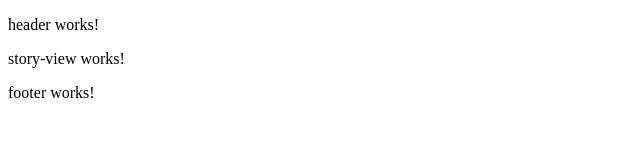
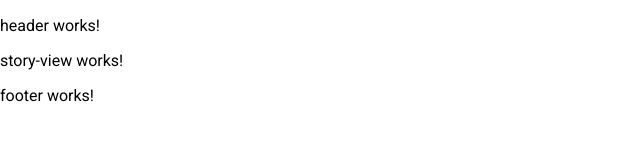
Before and after one commit to IntegerMan/DoggoQuestNg, an Angular app: page / in a window 1280 px wide. Shown: the top 160 px of the page, without its empty margins (0-640 px from the left). Built offline with nearby package versions, Linux system fonts and the light colour scheme.

Commit message:
Added Angular Materal
Using Custom theme, HammerJS, and Browser Animations

```diff
--- a/package.json
+++ b/package.json
@@ -12,13 +12,16 @@
   "private": true,
   "dependencies": {
     "@angular/animations": "~8.2.14",
+    "@angular/cdk": "~8.2.3",
     "@angular/common": "~8.2.14",
     "@angular/compiler": "~8.2.14",
     "@angular/core": "~8.2.14",
     "@angular/forms": "~8.2.14",
+    "@angular/material": "~8.2.3",
     "@angular/platform-browser": "~8.2.14",
     "@angular/platform-browser-dynamic": "~8.2.14",
     "@angular/router": "~8.2.14",
+    "hammerjs": "^2.0.8",
     "rxjs": "~6.4.0",
     "tslib": "^1.10.0",
     "zone.js": "~0.9.1"
--- a/src/app/app.module.ts
+++ b/src/app/app.module.ts
@@ -9,6 +9,7 @@
 import { CommandEntryComponent } from './command-entry/command-entry.component';
 import { GameOverComponent } from './game-over/game-over.component';
 import { StoryTextComponent } from './story-text/story-text.component';
+import { BrowserAnimationsModule } from '@angular/platform-browser/animations';
 
 @NgModule({
   declarations: [
@@ -22,7 +23,8 @@
     StoryTextComponent
   ],
   imports: [
-    BrowserModule
+    BrowserModule,
+    BrowserAnimationsModule
   ],
   providers: [],
   bootstrap: [AppComponent]
--- a/src/index.html
+++ b/src/index.html
@@ -6,6 +6,8 @@
   <base href="/">
   <meta name="viewport" content="width=device-width, initial-scale=1">
   <link rel="icon" type="image/x-icon" href="favicon.ico">
+  <link href="https://fonts.googleapis.com/css?family=Roboto:300,400,500&display=swap" rel="stylesheet">
+  <link href="https://fonts.googleapis.com/icon?family=Material+Icons" rel="stylesheet">
 </head>
 <body>
   <app-root></app-root>
--- a/src/main.ts
+++ b/src/main.ts
@@ -1,3 +1,4 @@
+import 'hammerjs';
 import { enableProdMode } from '@angular/core';
 import { platformBrowserDynamic } from '@angular/platform-browser-dynamic';
 
--- a/src/styles.scss
+++ b/src/styles.scss
@@ -1 +1,32 @@
+
+// Custom Theming for Angular Material
+// For more information: https://material.angular.io/guide/theming
+@import '~@angular/material/theming';
+// Plus imports for other components in your app.
+
+// Include the common styles for Angular Material. We include this here so that you only
+// have to load a single css file for Angular Material in your app.
+// Be sure that you only ever include this mixin once!
+@include mat-core();
+
+// Define the palettes for your theme using the Material Design palettes available in palette.scss
+// (imported above). For each palette, you can optionally specify a default, lighter, and darker
+// hue. Available color palettes: https://material.io/design/color/
+$doggo-quest-primary: mat-palette($mat-indigo);
+$doggo-quest-accent: mat-palette($mat-pink, A200, A100, A400);
+
+// The warn palette is optional (defaults to red).
+$doggo-quest-warn: mat-palette($mat-red);
+
+// Create the theme object (a Sass map containing all of the palettes).
+$doggo-quest-theme: mat-light-theme($doggo-quest-primary, $doggo-quest-accent, $doggo-quest-warn);
+
+// Include theme styles for core and each component used in your app.
+// Alternatively, you can import and @include the theme mixins for each component
+// that you are using.
+@include angular-material-theme($doggo-quest-theme);
+
 /* You can add global styles to this file, and also import other style files */
+
+html, body { height: 100%; }
+body { margin: 0; font-family: Roboto, "Helvetica Neue", sans-serif; }
```
Also changed, not shown: 1 other file (tests, documents, lock files or other folders).
